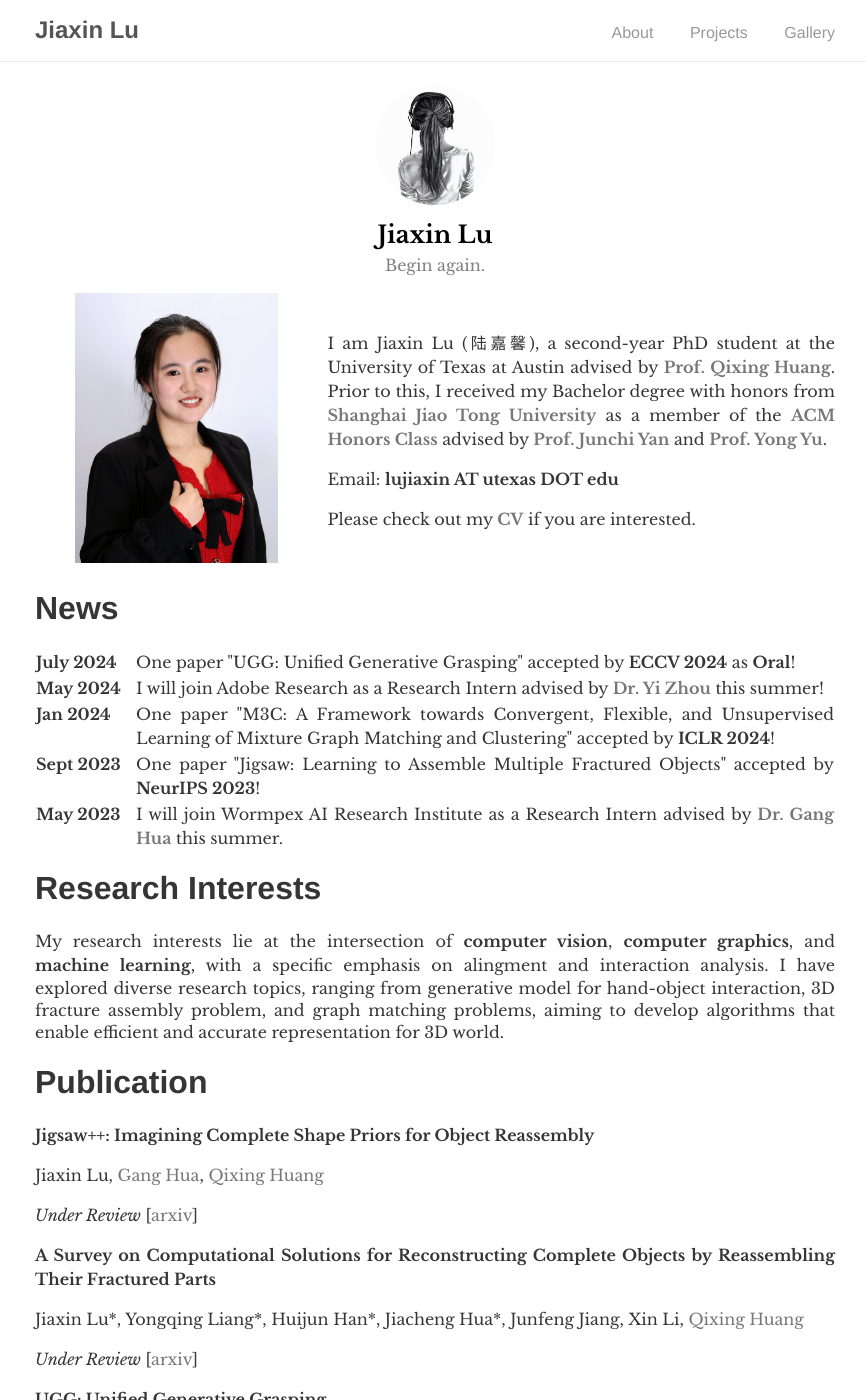
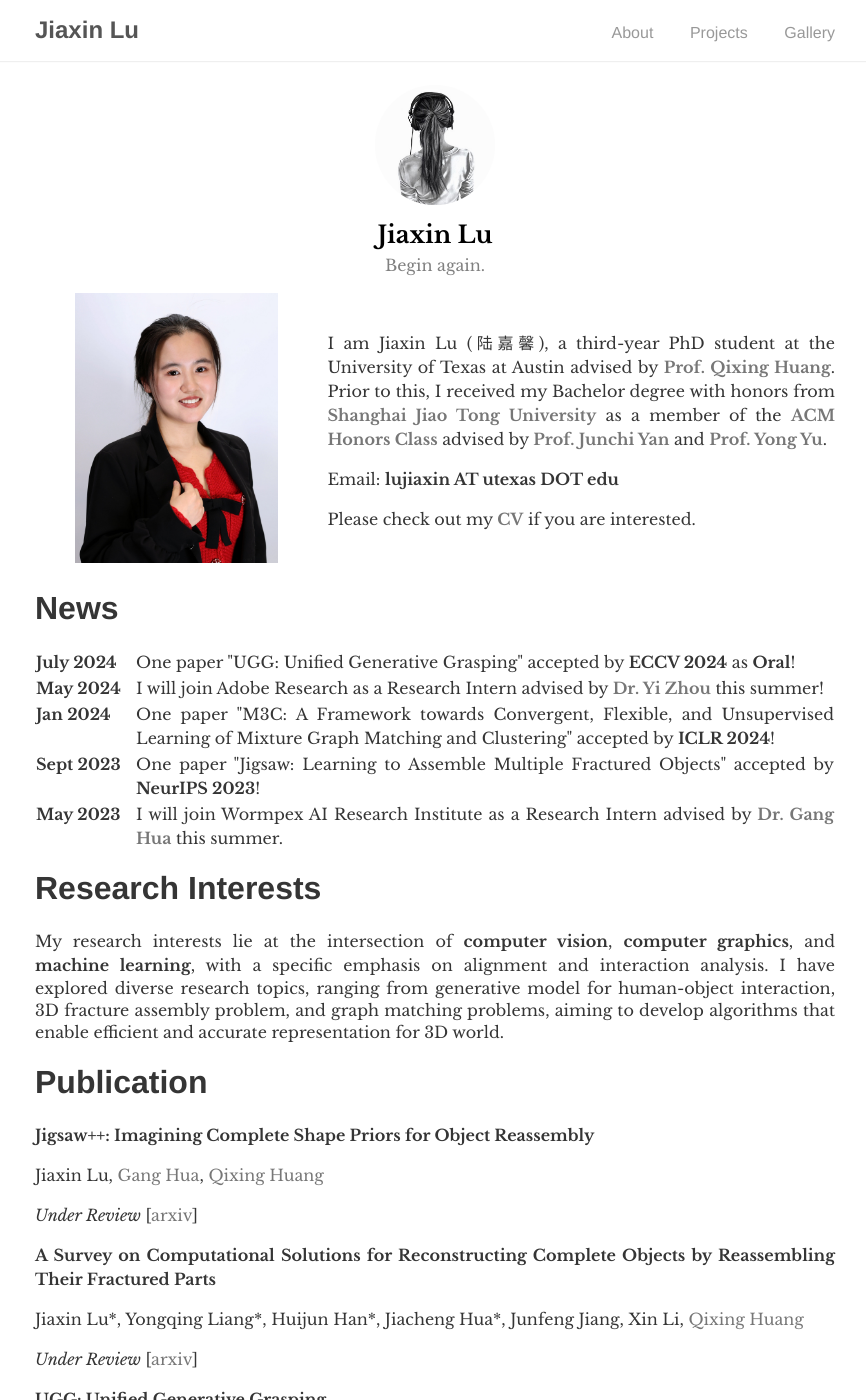
Before and after one commit to Jiaxin-Lu/Jiaxin-Lu.github.io, a Jekyll site: the page built from index.md, in a window 1280 px wide and 1400 px high. Shown: the whole window, without its empty margins (205-1071 px from the left). Built offline with Jekyll 4.4.1, drawn with Linux system fonts in a browser that asks for light colours.

Commit message:
Update index.md

```diff
--- a/index.md
+++ b/index.md
@@ -6,7 +6,7 @@
 
 <br/>
 
-<p><font size='3.5'>I am Jiaxin Lu (陆嘉馨), a second-year PhD student at the University of Texas at Austin advised by <a href="https://www.cs.utexas.edu/~huangqx/"><b>Prof. Qixing Huang</b></a>. Prior to this, I received my Bachelor degree with honors from <a href="https://www.sjtu.edu.cn"><b>Shanghai Jiao Tong University</b></a> as a member of the <a href="https://acm.sjtu.edu.cn/home"><b>ACM Honors Class</b></a> advised by <a href="https://thinklab.sjtu.edu.cn/"><b>Prof. Junchi Yan</b></a> and <a href="http://apex.sjtu.edu.cn/members/yyu"><b>Prof. Yong Yu</b></a>.</font></p>
+<p><font size='3.5'>I am Jiaxin Lu (陆嘉馨), a third-year PhD student at the University of Texas at Austin advised by <a href="https://www.cs.utexas.edu/~huangqx/"><b>Prof. Qixing Huang</b></a>. Prior to this, I received my Bachelor degree with honors from <a href="https://www.sjtu.edu.cn"><b>Shanghai Jiao Tong University</b></a> as a member of the <a href="https://acm.sjtu.edu.cn/home"><b>ACM Honors Class</b></a> advised by <a href="https://thinklab.sjtu.edu.cn/"><b>Prof. Junchi Yan</b></a> and <a href="http://apex.sjtu.edu.cn/members/yyu"><b>Prof. Yong Yu</b></a>.</font></p>
 
 <p><font size='3.5'>Email: <b>lujiaxin AT utexas DOT edu</b> </font></p>
 
@@ -55,7 +55,7 @@
 
 # Research Interests
 
-My research interests lie at the intersection of **computer vision**, **computer graphics**, and **machine learning**, with a specific emphasis on alingment and interaction analysis. I have explored diverse research topics, ranging from generative model for hand-object interaction, 3D fracture assembly problem, and graph matching problems, aiming to develop algorithms that enable efficient and accurate representation for 3D world.
+My research interests lie at the intersection of **computer vision**, **computer graphics**, and **machine learning**, with a specific emphasis on alignment and interaction analysis. I have explored diverse research topics, ranging from generative model for human-object interaction, 3D fracture assembly problem, and graph matching problems, aiming to develop algorithms that enable efficient and accurate representation for 3D world.
 
 # Publication
 
```
